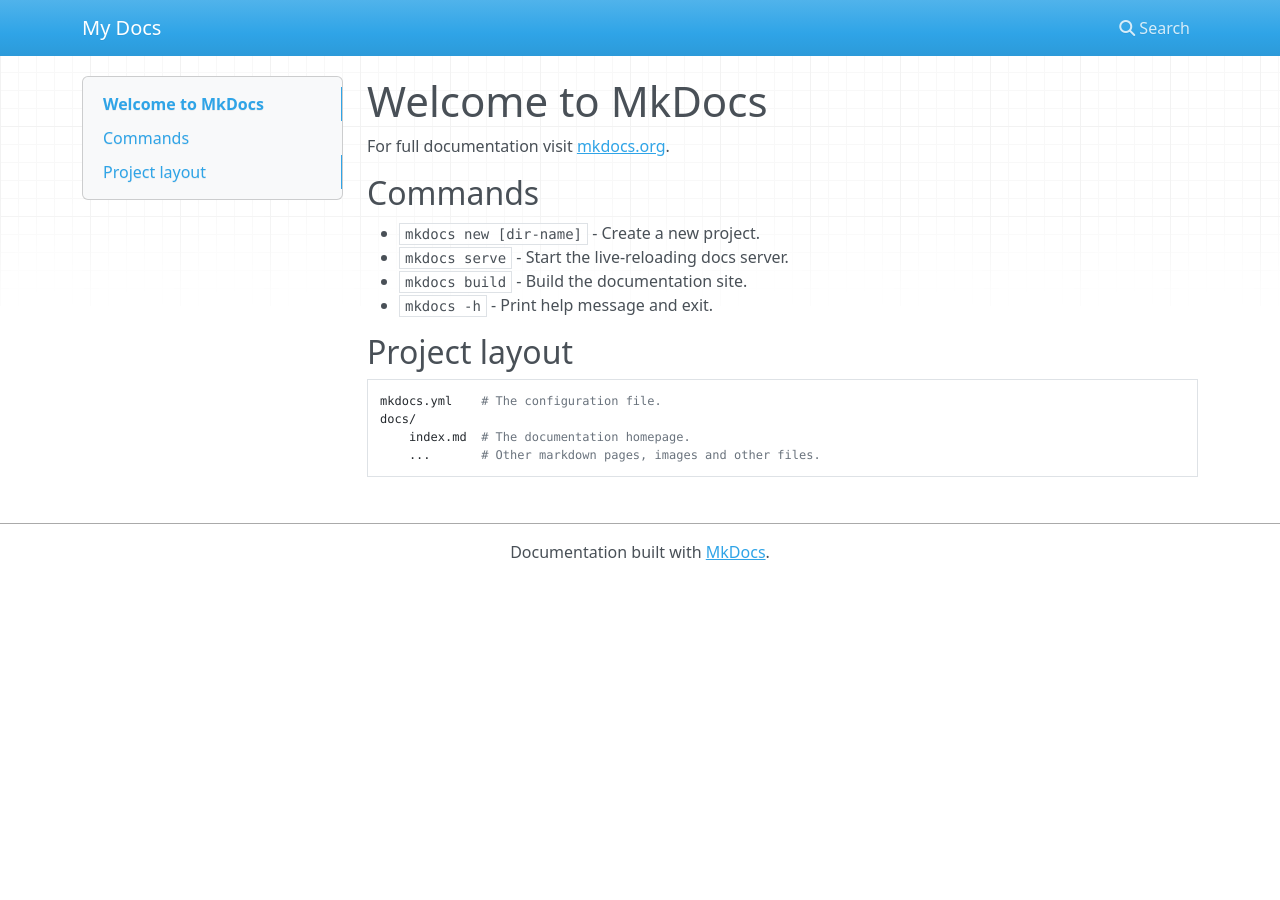
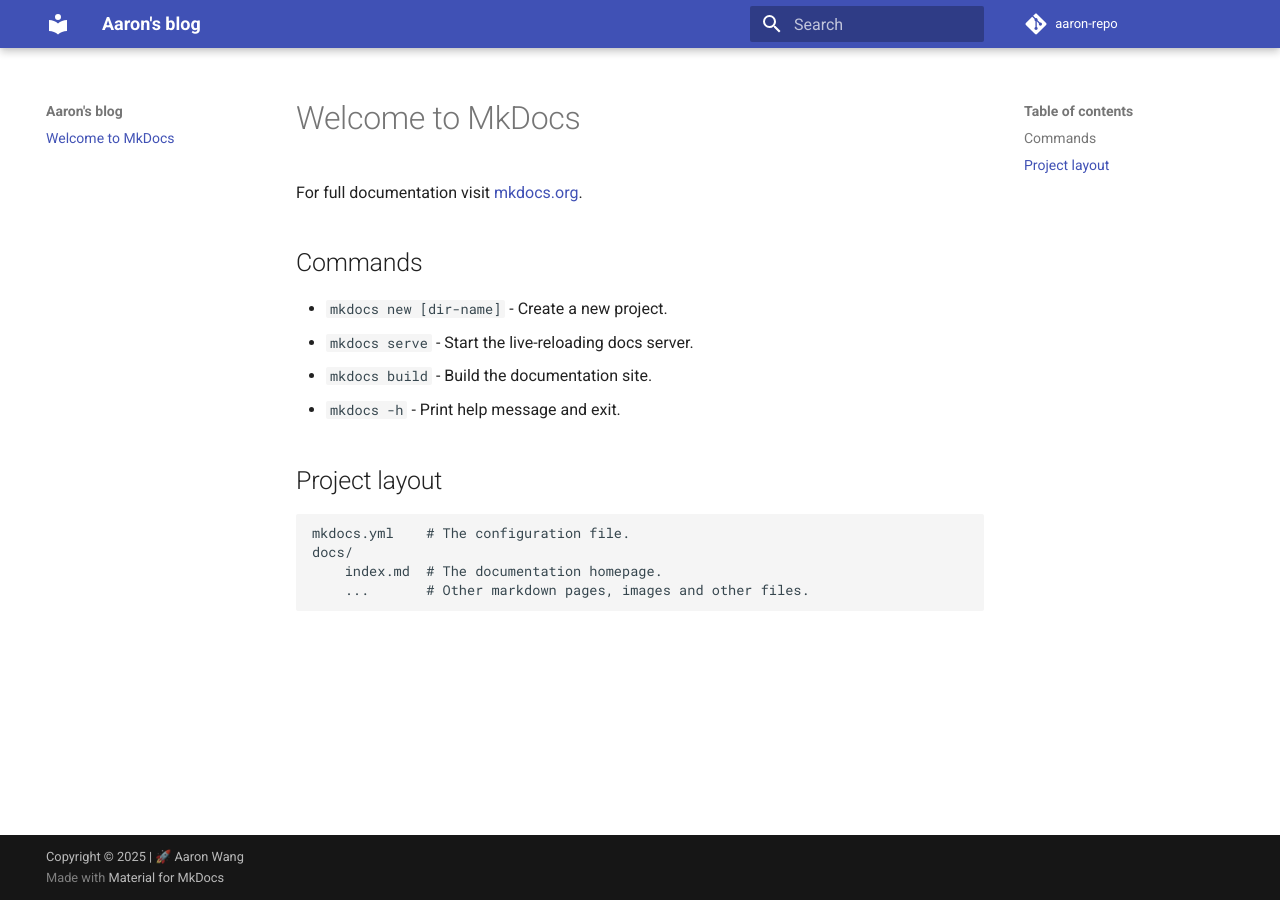
Before and after one commit to jaywhj/jaywhj.github.io, an MkDocs documentation site: the page built from docs/index.md, in a window 1280 px wide. Built offline with MkDocs 1.6.1 and Material for MkDocs 9.7.7, drawn with Linux system fonts in a browser that asks for light colours; nearby versions of some CDN libraries.

Commit message:
config update

```diff
--- a/mkdocs.yml
+++ b/mkdocs.yml
@@ -1 +1,12 @@
-site_name: My Docs
+site_name: Aaron's blog
+site_author: Aaron Wang
+site_url: https://jaywhj.github.io/    # 网站地址
+
+repo_url: https://github.com/jaywhj
+repo_name: aaron-repo
+copyright: Copyright &copy; 2025 | 🚀 Aaron Wang
+
+use_directory_urls: false     # 控制生成的文档目录结构，false 表示不生成文件夹目录，直接指向文件
+
+theme:
+  name: material
```
